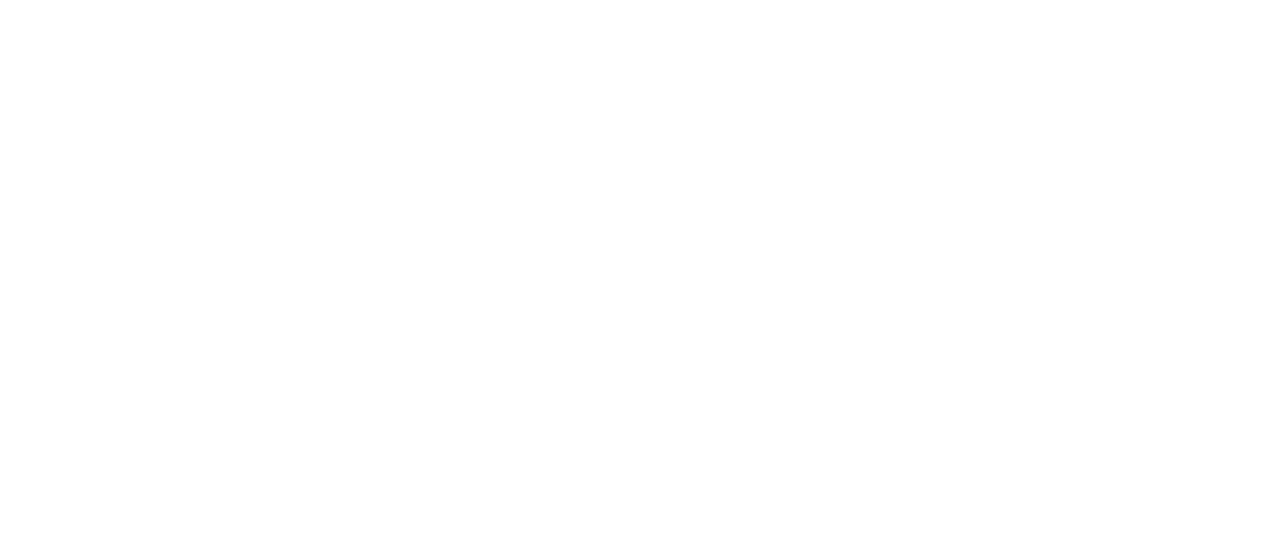
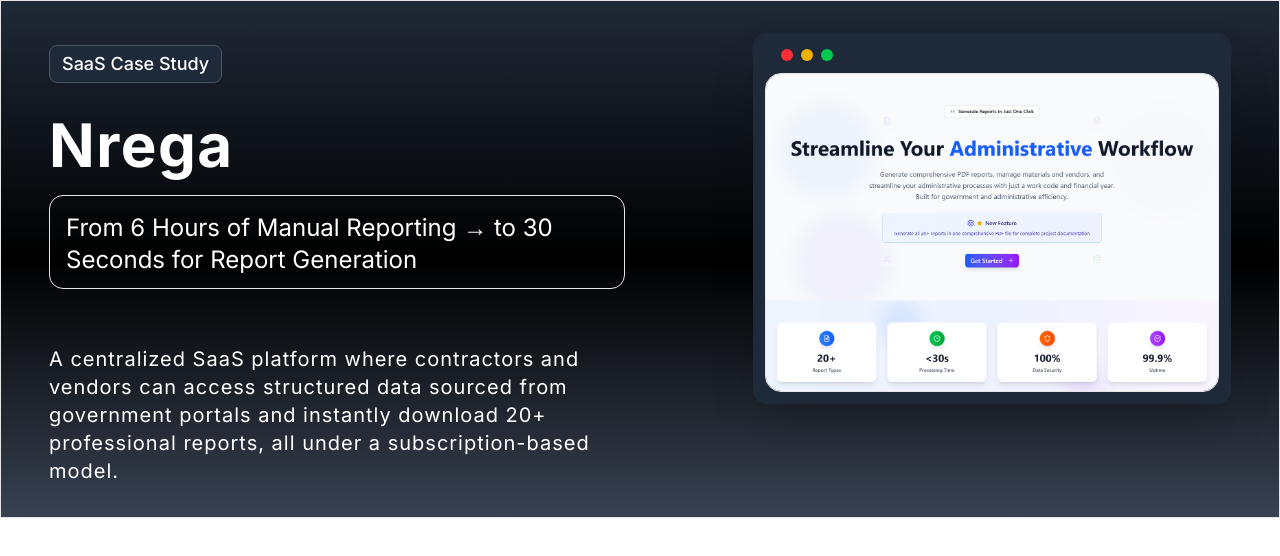
Before and after one commit to abhilashtengli/aceingdev_v2, a React (Vite) app: page /nrega in a window 1280 px wide. Before the commit this address had no page. Shown: the top 556 px of the page. Built offline with nearby package versions, Linux system fonts and the light colour scheme.

Commit message:
Update : Nrega case study.

```diff
--- a/src/App.tsx
+++ b/src/App.tsx
@@ -1,6 +1,7 @@
 import { BrowserRouter, Route, Routes } from "react-router-dom";
 import Body from "./Pages/Body";
 import LandingPage from "./Pages/LandingPage";
+import Nrega from "./Components/CaseStudies/Nrega";
 
 function App() {
   return (
@@ -9,6 +10,7 @@
         <Routes>
           <Route path="/" element={<Body />}>
             <Route path="/" element={<LandingPage />} />
+            <Route path="/nrega" element={<Nrega />} />
           </Route>
         </Routes>
       </BrowserRouter>
--- /dev/null
+++ b/src/Components/CaseStudies/Nrega.tsx
@@ -0,0 +1,53 @@
+import nregaImg from "../../assets/nrega-hero.png";
+import { Badge } from "../ui/badge";
+const Nrega = () => {
+  return (
+    <div className="border-none">
+      <div
+        style={{
+          background:
+            "linear-gradient(to bottom, #1f2937 0%, #000000 50%, #374151 100%)",
+        }}
+        className="relative flex h-fit w-full justify-center gap-x-32 overflow-hidden border px-12 py-8 text-white"
+      >
+        <div className="mt-3 flex max-w-6xl flex-col justify-center">
+          <Badge className="mb-4 border-gray-600 bg-gray-800 px-3 py-1 text-lg text-white">
+            SaaS Case Study
+          </Badge>
+          <h1 className="mt-4 text-6xl font-bold tracking-wide">Nrega</h1>
+          <p className="mt-5 w-fit rounded-xl border px-4 py-3 pt-4 text-2xl">
+            From 6 Hours of Manual Reporting → to 30 Seconds for Report
+            Generation
+          </p>
+          <p className="mt-14 max-w-4xl text-xl leading-7 tracking-wider">
+            A centralized SaaS platform where contractors and vendors can access
+            structured data sourced from government portals and instantly
+            download 20+ professional reports, all under a subscription-based
+            model.
+          </p>
+        </div>
+        <div>
+          {/* <div className="h-full w-[40rem] border rounded-2xl overflow-hidden">
+            <img className="" alt="nrega-hero-img" src={nregaImg} />
+          </div> */}
+          <div className="relative">
+            <div className="relative rounded-xl bg-gray-800 p-2 px-3 pb-3 shadow-2xl">
+              <div className="mb-3 flex gap-2 pt-2 pl-4">
+                <div className="h-3 w-3 rounded-full bg-red-500"></div>
+                <div className="h-3 w-3 rounded-full bg-yellow-500"></div>
+                <div className="h-3 w-3 rounded-full bg-green-500"></div>
+              </div>
+              <img
+                src={nregaImg}
+                alt="Nrega Files Dashboard"
+                className="h-full w-[45rem] overflow-hidden rounded-2xl border"
+              />
+            </div>
+          </div>
+        </div>
+      </div>
+    </div>
+  );
+};
+
+export default Nrega;
```
Also changed, not shown: src/assets/nrega-hero.png (added).
